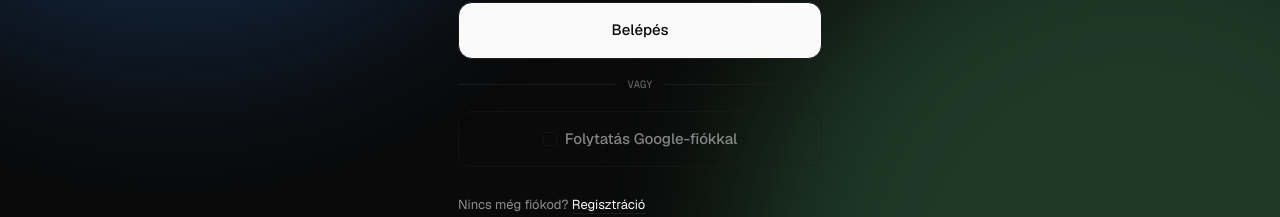
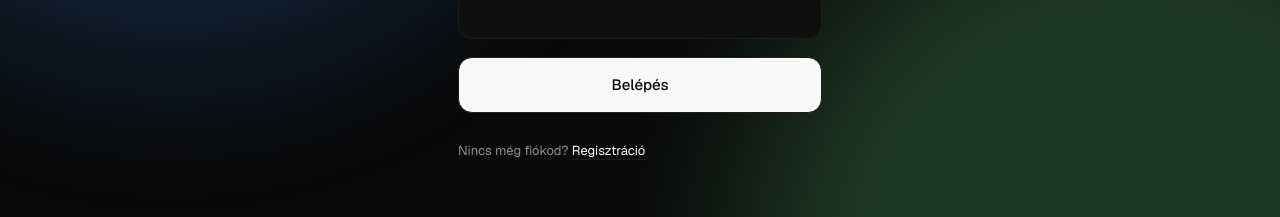
Before and after one commit to Zan1456/ksitracker, a Next.js app: page /login in a window 1280 px wide. Shown: the part 454-671 px from the top of the page. Built offline with nearby package versions, Linux system fonts and the light colour scheme; no server answers.

Commit message:
remove google login

```diff
--- a/src/app/login/page.tsx
+++ b/src/app/login/page.tsx
@@ -39,23 +39,6 @@ export default function LoginPage() {
         <Button type="submit" size="lg" disabled={pending} className="mt-1">
           {pending ? "Belépés…" : "Belépés"}
         </Button>
-
-        <div className="my-1 flex items-center gap-3">
-          <div className="h-px flex-1 bg-border" />
-          <span className="mono text-[10.5px] text-text-faint">VAGY</span>
-          <div className="h-px flex-1 bg-border" />
-        </div>
-
-        <Button
-          type="button"
-          variant="secondary"
-          size="lg"
-          disabled
-          title="A Google bejelentkezés jelenleg nincs beállítva"
-        >
-          <span className="inline-block h-3.5 w-3.5 rounded-[3px] border-[1.5px] border-text-muted" />
-          Folytatás Google-fiókkal
-        </Button>
       </form>
 
       <p className="mt-7 text-[13px] text-text-muted">
--- a/src/auth.ts
+++ b/src/auth.ts
@@ -1,7 +1,6 @@
 import NextAuth from "next-auth";
 import type { Provider } from "next-auth/providers";
 import Credentials from "next-auth/providers/credentials";
-import Google from "next-auth/providers/google";
 import bcrypt from "bcryptjs";
 import { z } from "zod";
 import { db } from "@/db";
@@ -14,9 +13,6 @@ const credentialsSchema = z.object({
   password: z.string().min(1),
 });
 
-// The Google provider is only wired up when credentials are configured in the
-// environment — the button still renders (disabled) in the UI otherwise, per
-// the mockup.
 const providers: Provider[] = [
   Credentials({
     name: "credentials",
@@ -46,15 +42,6 @@ const providers: Provider[] = [
   }),
 ];
 
-if (process.env.GOOGLE_CLIENT_ID && process.env.GOOGLE_CLIENT_SECRET) {
-  providers.push(
-    Google({
-      clientId: process.env.GOOGLE_CLIENT_ID,
-      clientSecret: process.env.GOOGLE_CLIENT_SECRET,
-    })
-  );
-}
-
 export const { handlers, signIn, signOut, auth } = NextAuth({
   ...authConfig,
   providers,
```
Also changed, not shown: 1 other file (tests, documents, lock files or other folders).
